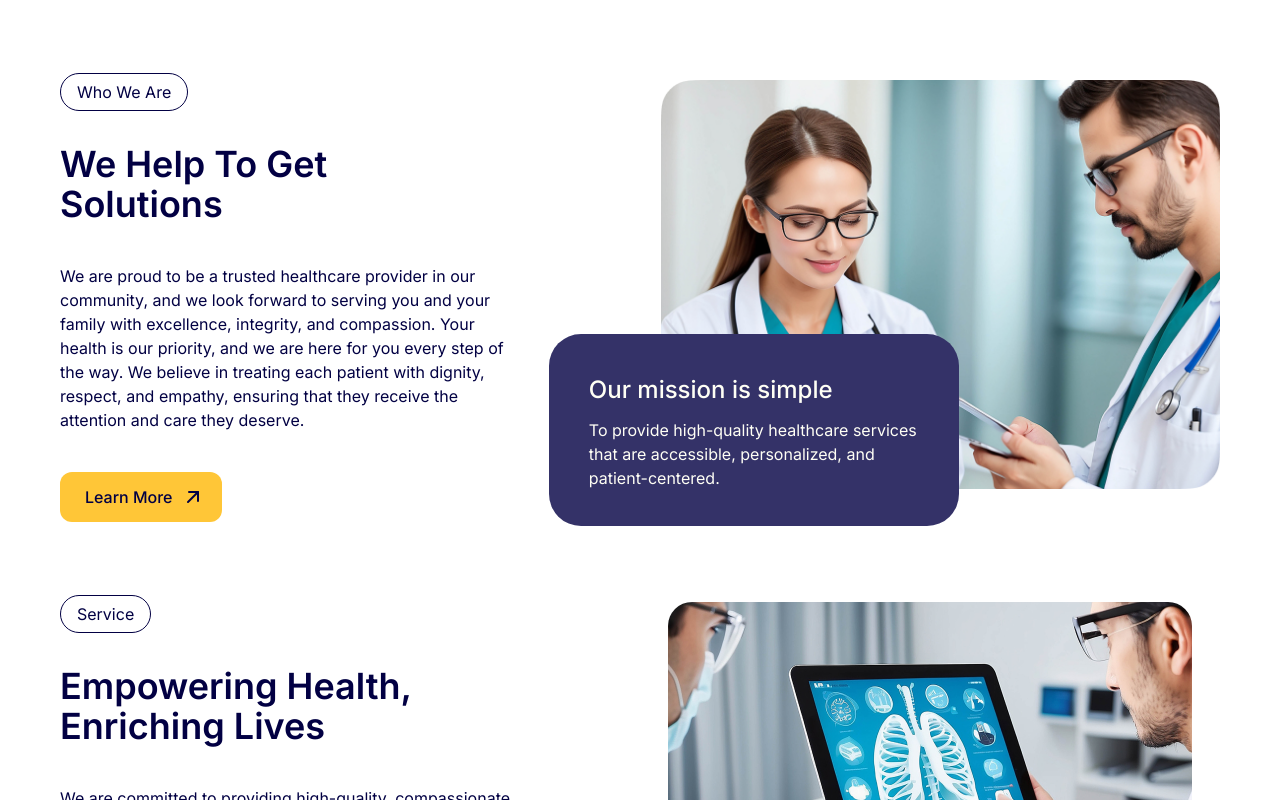
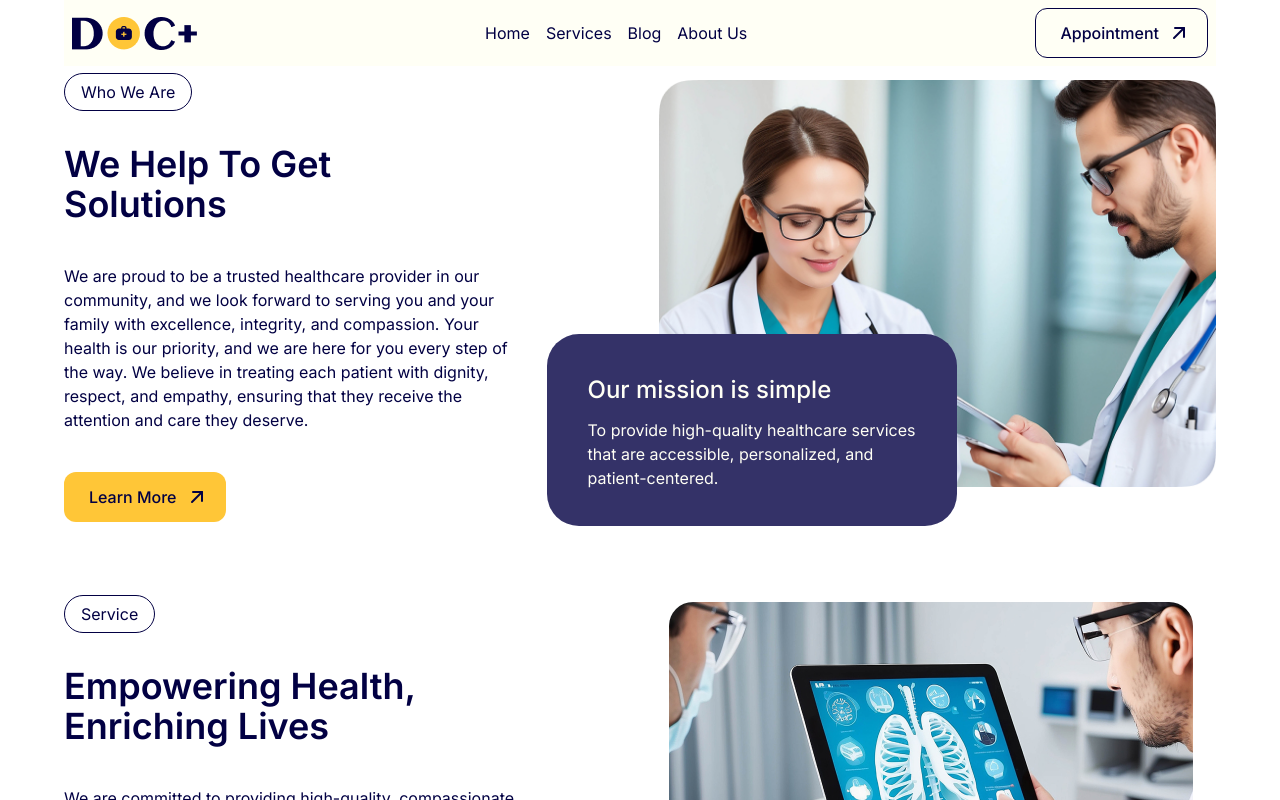
Before and after one commit to Faey2023/healthcare-dc, a React (Vite) app: page / in a window 1280 px wide. Shown: the top 800 px of the page. Built offline with nearby package versions, Linux system fonts and the light colour scheme.

Commit message:
navbar added

```diff
--- a/src/Layout/Home.jsx
+++ b/src/Layout/Home.jsx
@@ -1,6 +1,7 @@
 import Appointment from "../components/Home/Appointment";
 import Faq from "../components/Home/Faq/Faq";
 import Footer from "../components/Home/Footer";
+import NavBar from "../components/Home/NavBar";
 import Service from "../components/Home/Service";
 import Testimonial from "../components/Home/Testimonial";
 import WhoWeAre from "../components/Home/WhoWeAre";
@@ -8,7 +9,8 @@ import WhoWeAre from "../components/Home/WhoWeAre";
 const Home = () => {
   return (
     <>
-      <div className="max-w-[1160px] mx-auto">
+      <div className="max-w-6xl mx-auto">
+        <NavBar />
         <WhoWeAre />
         <Service />
         <Testimonial />
--- /dev/null
+++ b/src/components/Home/NavBar.jsx
@@ -0,0 +1,81 @@
+import { useState } from "react";
+import { FaBars, FaTimes } from "react-icons/fa";
+import logoD from "../../assets/Images/logo dark.png";
+import logoL from "../../assets/Images/logo light.png";
+import { TbArrowUpRight } from "react-icons/tb";
+const NavBar = () => {
+  const [isOpen, setIsOpen] = useState(false);
+
+  const toggleSidebar = () => {
+    setIsOpen(!isOpen);
+  };
+
+  return (
+    <nav className="fixed w-full z-20 top-0 left-0 ">
+      <div className="bg-primary-white text-primary-navy max-w-6xl mx-auto flex items-center justify-between p-2">
+        <img src={logoD} />
+        <div className="hidden md:flex items-center space-x-4">
+          <a href="#home" className="hover:text-gray-300">
+            Home
+          </a>
+          <a href="#services" className="hover:text-gray-300">
+            Services
+          </a>
+          <a href="#blog" className="hover:text-gray-300">
+            Blog
+          </a>
+          <a href="#about" className="hover:text-gray-300">
+            About Us
+          </a>
+        </div>
+        <div className="hidden md:block">
+          <button className="text-xs sm:text-base font-medium capitalize inline-flex items-center gap-2 rounded-xl border border-primary-navy px-2 py-1 sm:py-3 sm:pr-4 sm:pl-6 text-primary-navy hover:text-primary-navy hover:bg-primary-yellow hover:border-none ">
+            appointment <TbArrowUpRight className="w-6 h-6" />
+          </button>
+        </div>
+        <div className="md:hidden">
+          <button onClick={toggleSidebar}>
+            {isOpen ? (
+              <FaTimes className="text-2xl" />
+            ) : (
+              <FaBars className="text-2xl" />
+            )}
+          </button>
+        </div>
+      </div>
+
+      {/* Sidebar for mobile */}
+      <div
+        className={`fixed inset-y-0 right-0 bg-primary-navy text-primary-white w-64 transform ${
+          isOpen ? "translate-x-0" : "translate-x-full"
+        } transition-transform duration-300 ease-in-out md:hidden px-5`}
+      >
+        <div className="text-right p-4 border-b border-primary-white">
+          {/* <img src={logoL} /> */}
+          <button onClick={toggleSidebar}>
+            <FaTimes className="text-2xl" />
+          </button>
+        </div>
+        <div className="flex flex-col space-y-4 p-4">
+          <a href="#home" className="hover:text-gray-300">
+            Home
+          </a>
+          <a href="#services" className="hover:text-gray-300">
+            Services
+          </a>
+          <a href="#blog" className="hover:text-gray-300">
+            Blog
+          </a>
+          <a href="#about" className="hover:text-gray-300">
+            About Us
+          </a>
+          <button className="text-xs sm:text-base font-medium capitalize inline-flex items-center gap-2 rounded-xl border border-primary-navy px-2 py-1 sm:py-3 sm:pr-4 sm:pl-6 text-primary-navy hover:text-primary-navy hover:bg-primary-yellow hover:border-none">
+            appointment <TbArrowUpRight className="w-6 h-6" />
+          </button>
+        </div>
+      </div>
+    </nav>
+  );
+};
+
+export default NavBar;
```
Also changed, not shown: src/components/Home/Testimonial.jsx (+2 -8 lines).
